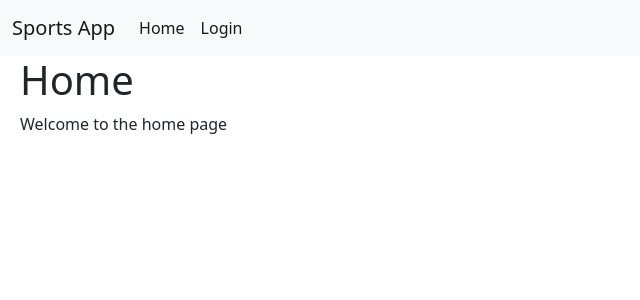
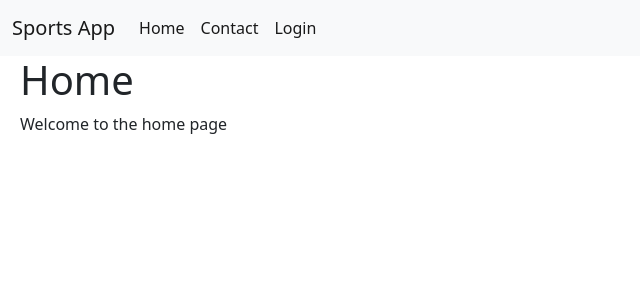
Before and after one commit to newtinn/com2025_coursework, a Django app: page / in a window 1280 px wide. Shown: the top 300 px of the page, without its empty margins (0-640 px from the left). Run offline with Django 4.2, Linux system fonts and the light colour scheme.

Commit message:
Created the Contact page

```diff
--- a/coursework/homeapp/urls.py
+++ b/coursework/homeapp/urls.py
@@ -2,5 +2,6 @@ from django.urls import path
 from . import views
 
 urlpatterns = [
-    path('', views.home, name='home')
+    path('', views.home, name='home'),
+    path('contact', views.contact, name='contact')
 ]
--- a/coursework/homeapp/views.py
+++ b/coursework/homeapp/views.py
@@ -4,3 +4,7 @@ from django.http import HttpResponse
 def home(request):
     context = {}
     return render(request, 'home.html', context)
+
+def contact(request):
+    context = {}
+    return render(request, 'contact.html', context)
--- a/coursework/templates/base.html
+++ b/coursework/templates/base.html
@@ -25,6 +25,9 @@
                   <li class="nav-item">
                     <a class="nav-link active" aria-current="page" href="{% url 'home' %}">Home</a>
                   </li>
+                  <li class="nav-item">
+                    <a class="nav-link active" aria-current="page" href="{% url 'contact' %}">Contact</a>
+                  </li>
                   {% if user.is_authenticated %}
                     <li class="nav-item">
                       <a class="nav-link active" aria-current="page" href="{% url 'userHome' %}">Your Home</a>
```
Also changed, not shown: coursework/homeapp/templates/contact.html (added, +9 -0 lines).
